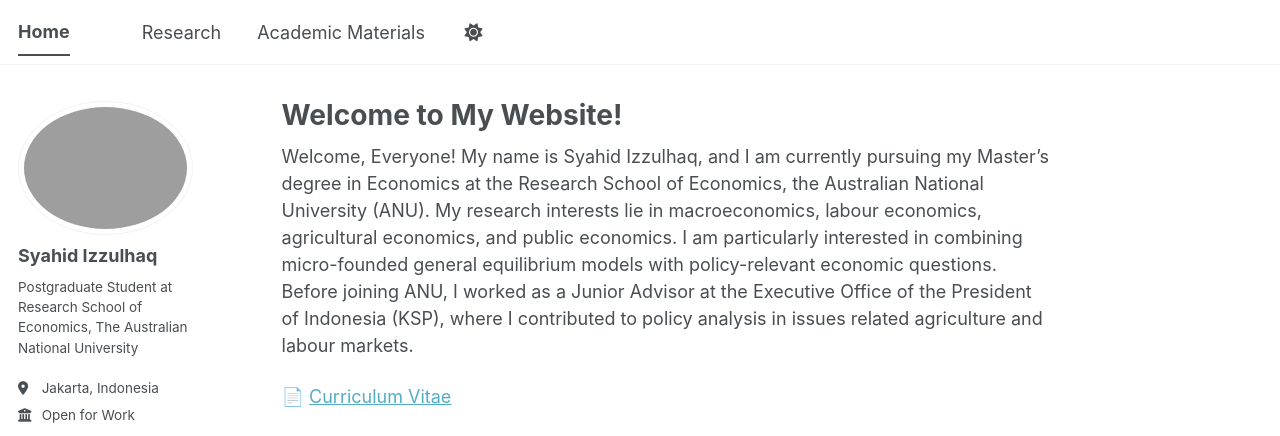
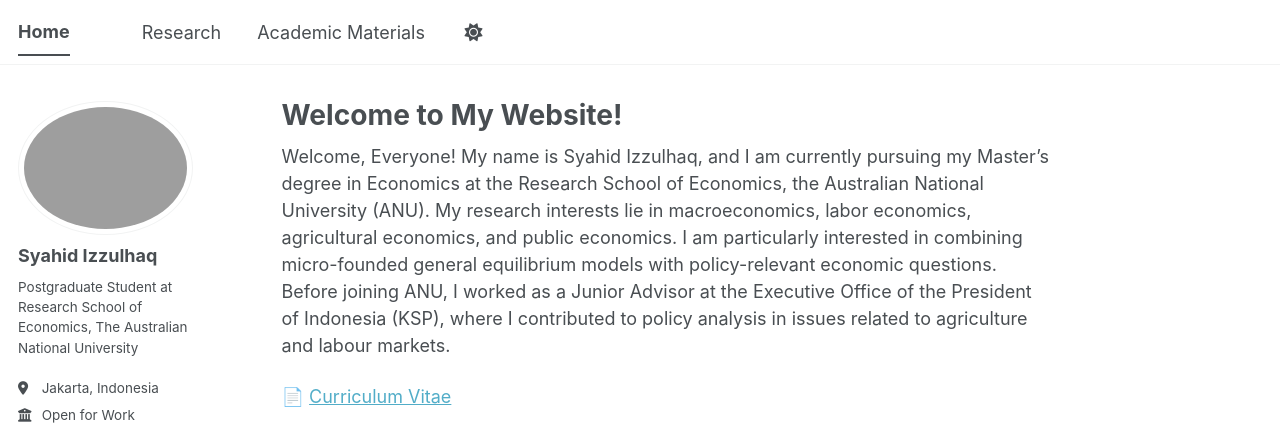
Before and after one commit to syahidizzulhaq/syahidizzulhaq.github.io, a Jekyll site: the page built from _pages/about.md, in a window 1280 px wide. Shown: the top 436 px of the page. Built offline with Jekyll 4.4.1, drawn with Linux system fonts in a browser that asks for light colours; some web fonts are replaced; a script bundle is joined from its source files by our own code; library files that are not in the unit come from our copies.

Commit message:
Update about.md

```diff
--- a/_pages/about.md
+++ b/_pages/about.md
@@ -6,6 +6,6 @@ redirect_from:
   - /about/
   - /about.html
 ---
-Welcome, Everyone! My name is Syahid Izzulhaq, and I am currently pursuing my Master's degree in Economics at the Research School of Economics, the Australian National University (ANU). My research interests lie in macroeconomics, labour economics, agricultural economics, and public economics. I am particularly interested in combining micro-founded general equilibrium models with policy-relevant economic questions. Before joining ANU, I worked as a Junior Advisor at the Executive Office of the President of Indonesia (KSP), where I contributed to policy analysis in issues related agriculture and labour markets.
+Welcome, Everyone! My name is Syahid Izzulhaq, and I am currently pursuing my Master's degree in Economics at the Research School of Economics, the Australian National University (ANU). My research interests lie in macroeconomics, labor economics, agricultural economics, and public economics. I am particularly interested in combining micro-founded general equilibrium models with policy-relevant economic questions. Before joining ANU, I worked as a Junior Advisor at the Executive Office of the President of Indonesia (KSP), where I contributed to policy analysis in issues related to agriculture and labour markets.
 
 📄 [Curriculum Vitae](\files\CV_Syahid_Izzulhaq.pdf)
```
